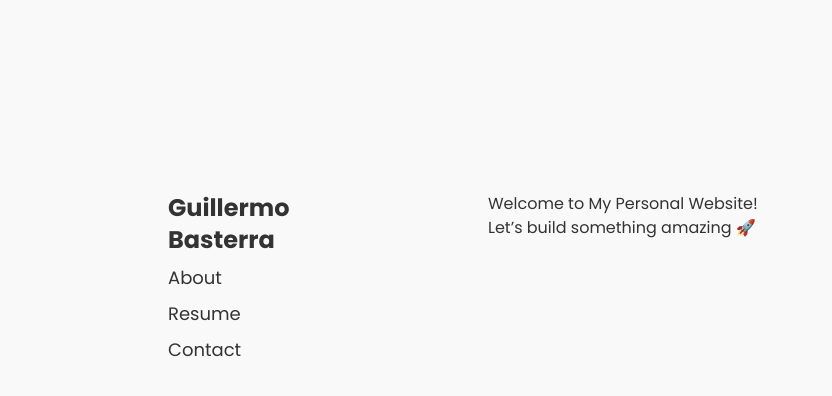
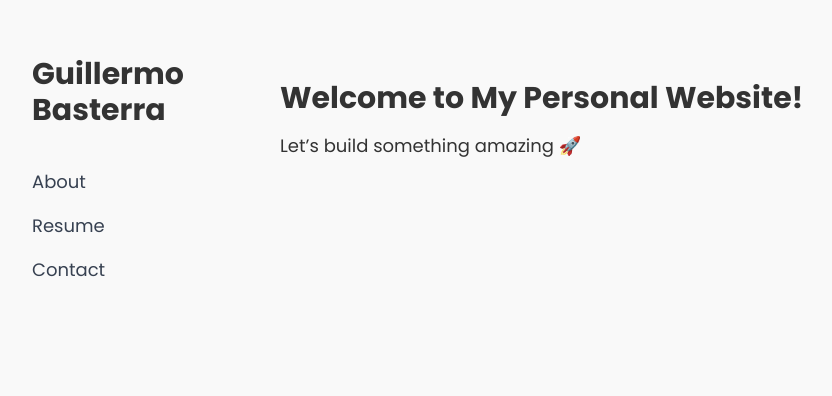
Before and after one commit to guillebasterra/website, a Next.js app: page / in a window 1280 px wide. Shown: the top 396 px of the page, without its empty margins (24-856 px from the left). Built offline with nearby package versions, Linux system fonts and the light colour scheme.

Commit message:
better menu bar

```diff
--- a/src/app/globals.css
+++ b/src/app/globals.css
@@ -15,11 +15,7 @@
   }
 }
 
-
-
 body {
-  color: var(--foreground);
-  background: var(--background);
-  font-family: 'Poppins', Arial, sans-serif;
-  @apply font-sans text-gray-900 bg-gray-100 p-8;
+  @apply font-sans text-gray-900 bg-gray-100;
+  margin: 0;
 }
--- a/src/app/layout.tsx
+++ b/src/app/layout.tsx
@@ -1,21 +1,39 @@
 import './globals.css';
 import Link from 'next/link';
 
-import Menu from './components/Menu';
-
-
-
 export const metadata = {
   title: 'My Personal Website',
-  description: 'Built with Next.js',
+  description: 'Built with Next.js and Tailwind CSS',
 };
 
 export default function RootLayout({ children }: { children: React.ReactNode }) {
   return (
     <html lang="en">
-      <body className="flex bg-gray-100 ">
-        <Menu />
-        <main className="flex-grow p-8" style={{ padding: '10rem' }}>{children}</main>
+      <body className="flex h-screen bg-gray-100">
+        {/* Menu Bar */}
+        <aside className="w-1/4 md:w-64 p-10 md:p-12 lg:p-14 flex flex-col space-y-10">
+          {/* Name */}
+          <Link href="/" className="text-3xl font-bold text-gray-900 hover:underline">
+            Guillermo Basterra
+          </Link>
+          {/* Menu Links */}
+          <nav className="flex flex-col space-y-4">
+            <Link href="/about" className="text-lg text-gray-700 hover:text-gray-900">
+              About
+            </Link>
+            <Link href="/resume" className="text-lg text-gray-700 hover:text-gray-900">
+              Resume
+            </Link>
+            <Link href="/contact" className="text-lg text-gray-700 hover:text-gray-900">
+              Contact
+            </Link>
+          </nav>
+        </aside>
+
+        {/* Content Area */}
+        <main className="flex-grow px-4 md:px-6 lg:px-12 pt-12 md:pt-16 lg:pt-20 overflow-auto">
+          {children}
+        </main>
       </body>
     </html>
   );
--- a/src/app/page.tsx
+++ b/src/app/page.tsx
@@ -1,10 +1,8 @@
-import Image from "next/image";
-
 export default function Home() {
   return (
     <main>
-      <h1>Welcome to My Personal Website!</h1>
-      <p>Let’s build something amazing 🚀</p>
+      <h1 className="text-3xl font-bold mb-4">Welcome to My Personal Website!</h1>
+      <p className="text-lg">Let’s build something amazing 🚀</p>
     </main>
   );
 }
```
